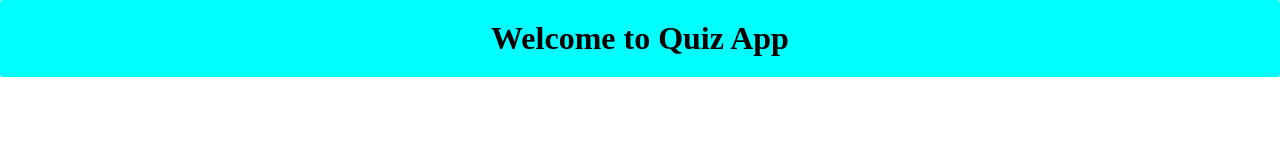
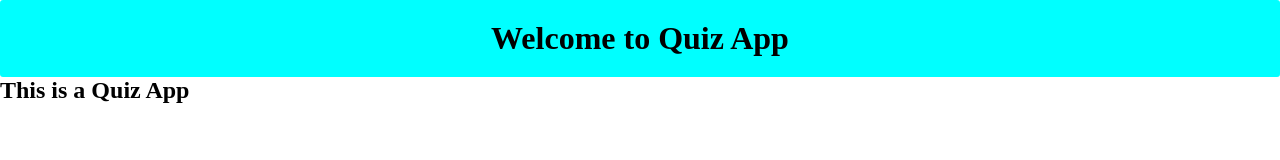
Before and after one commit to 12priyanka19/quizApp-, a plain HTML site: page index.html in a window 1280 px wide. Drawn offline with Linux system fonts and the light colour scheme.

Commit message:
Update index.html

```diff
--- a/index.html
+++ b/index.html
@@ -21,5 +21,6 @@
 </head>
 <body>
     <h1>Welcome to Quiz App</h1>
+    <h2>This is a Quiz App</h2>
 </body>
 </html>
```
